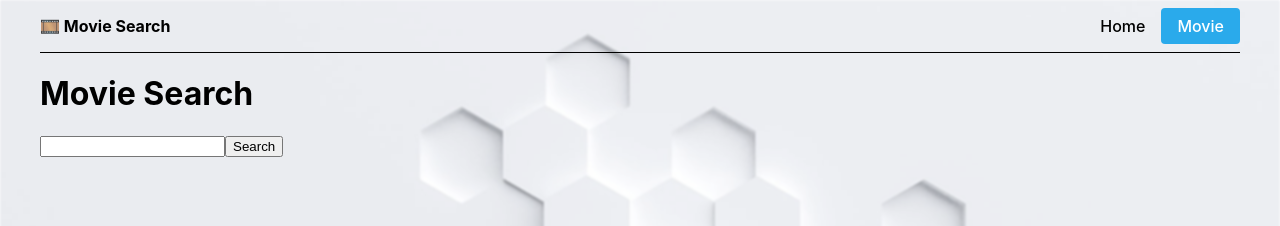
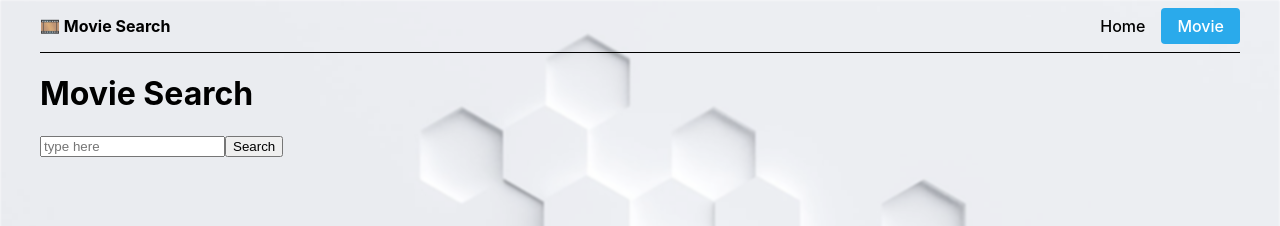
Before and after one commit to EuJinnLucaShow/goit-react-hw-05-movies, a React (Create React App) app: page /goit-react-hw-05-movies/movies in a window 1280 px wide. Shown: the top 226 px of the page. Built offline with nearby package versions, Linux system fonts and the light colour scheme.

Commit message:
edit code

```diff
--- a/src/pages/MovieDetails.jsx
+++ b/src/pages/MovieDetails.jsx
@@ -17,7 +17,7 @@ const MovieDetails = () => {
   axios.defaults.baseURL = 'https://api.themoviedb.org/3';
 
   useEffect(() => {
-    // Fetch movie details from the API
+    // Отримання деталів фільму з API
     const params = {
       params: {
         api_key: API_KEY,
--- a/src/pages/Movies.jsx
+++ b/src/pages/Movies.jsx
@@ -35,6 +35,7 @@ const Movies = () => {
         type="text"
         value={searchQuery}
         onChange={e => setSearchQuery(e.target.value)}
+        placeholder="type here"
       />
       <button onClick={handleSearch}>Search</button>
       <ul>
```
